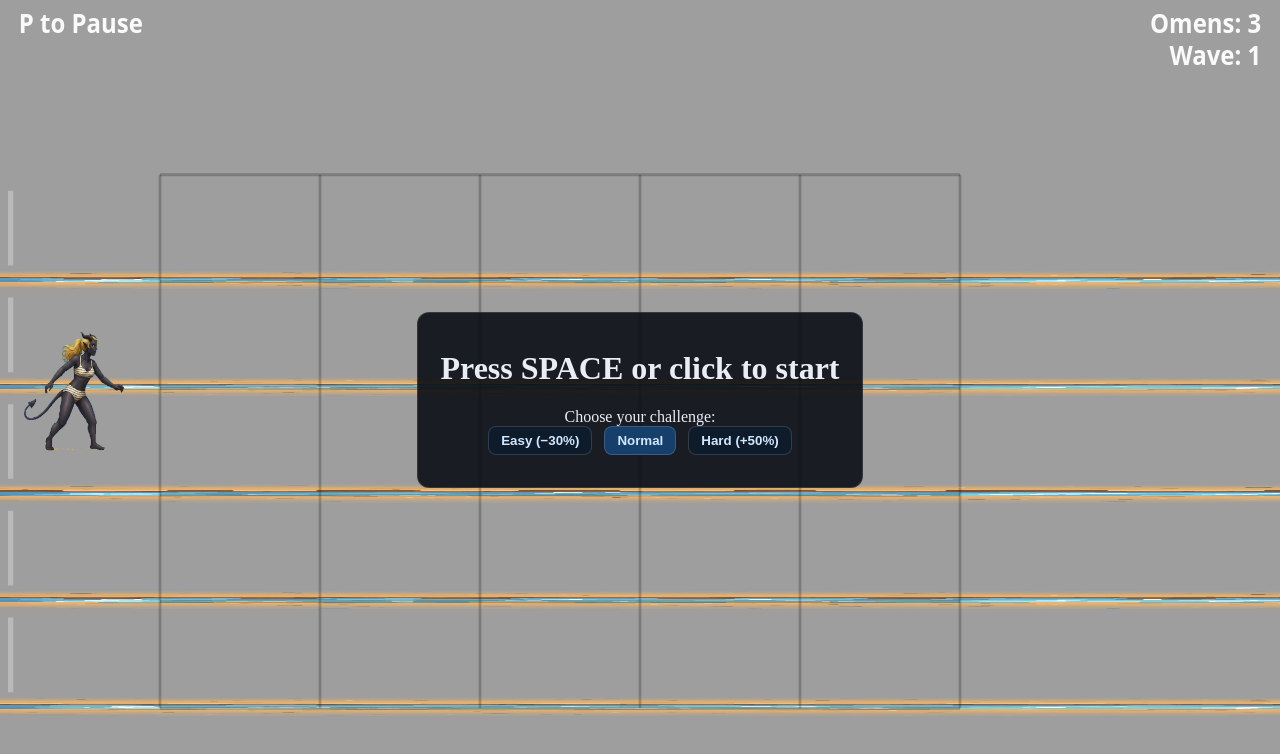
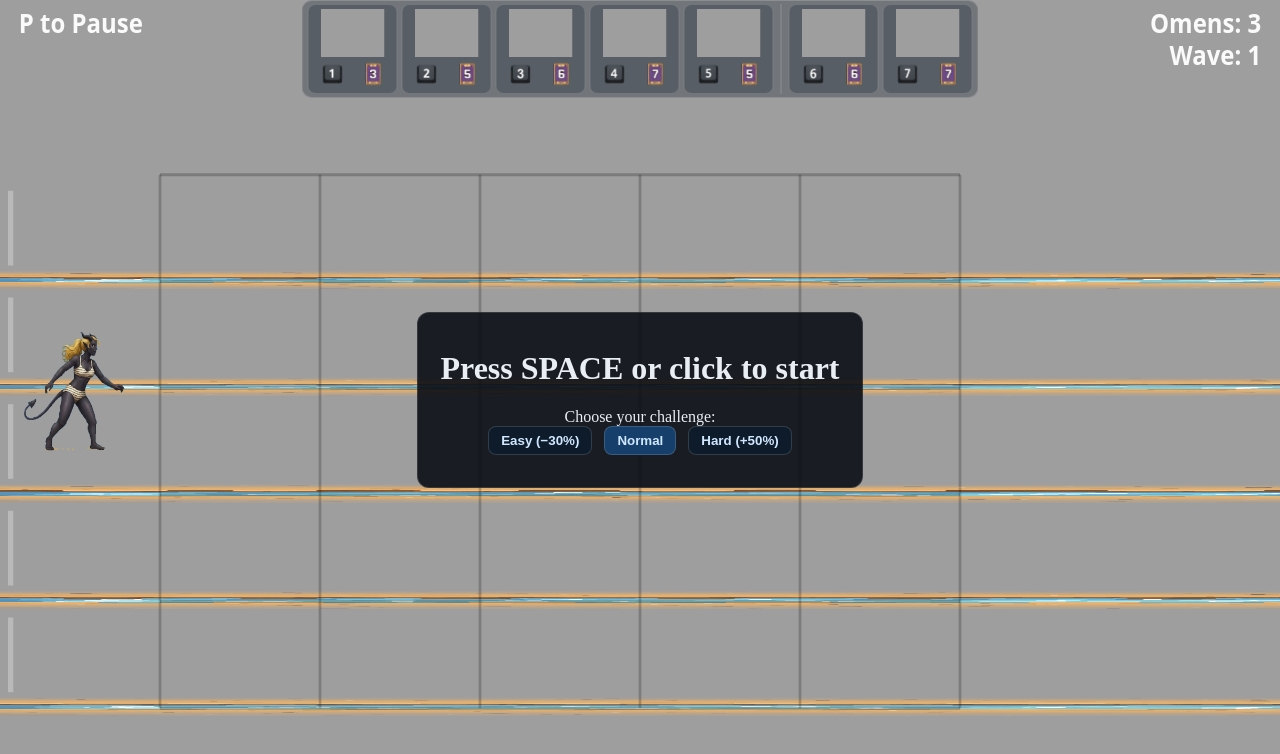
Before and after one commit to override367/Nemeia-Tower-Defense, a plain HTML site: page index.html in a window 1280 px wide. Drawn offline with Linux system fonts and the light colour scheme; grey boxes are pictures that could not be loaded.

Commit message:
Update style.css

```diff
--- a/style.css
+++ b/style.css
@@ -9,7 +9,28 @@ canvas{position:absolute;inset:0;width:100vw;height:100vh;display:block;backgrou
 
 .toast{position:absolute;left:50%;bottom:10px;transform:translateX(-50%);background:rgba(255,255,255,.9);color:#0b1520;padding:6px 10px;border-radius:999px;font-size:12px;box-shadow:0 8px 16px rgba(0,0,0,.35);z-index:95}
 .wavebanner{position:absolute;left:50%;top:60px;transform:translateX(-50%);background:rgba(255,255,255,.95);color:#0b1520;padding:6px 10px;border-radius:10px;font-weight:800;box-shadow:0 8px 16px rgba(0,0,0,.35);z-index:95}
+/* Buildbar: tiny translucent strip hugging the top */
+.buildbar {
+  position: absolute;
+  left: 50%;
+  top: 0;
+  transform: translateX(-50%);
+  display: flex;
+  gap: 4px;
+  z-index: 90;
+  background: rgba(14,27,42,.3);
+  border: 1px solid rgba(255,255,255,.18);
+  padding: 3px 5px;
+  border-radius: 10px;
+}
 
+.sepv {
+  width: 1px;
+  height: auto;
+  align-self: stretch;
+  background: rgba(255,255,255,.2);
+  margin: 0 3px;
+}
 /* Buildbar: tiny translucent strip hugging the top */
 .tile {
   display: grid;
```
